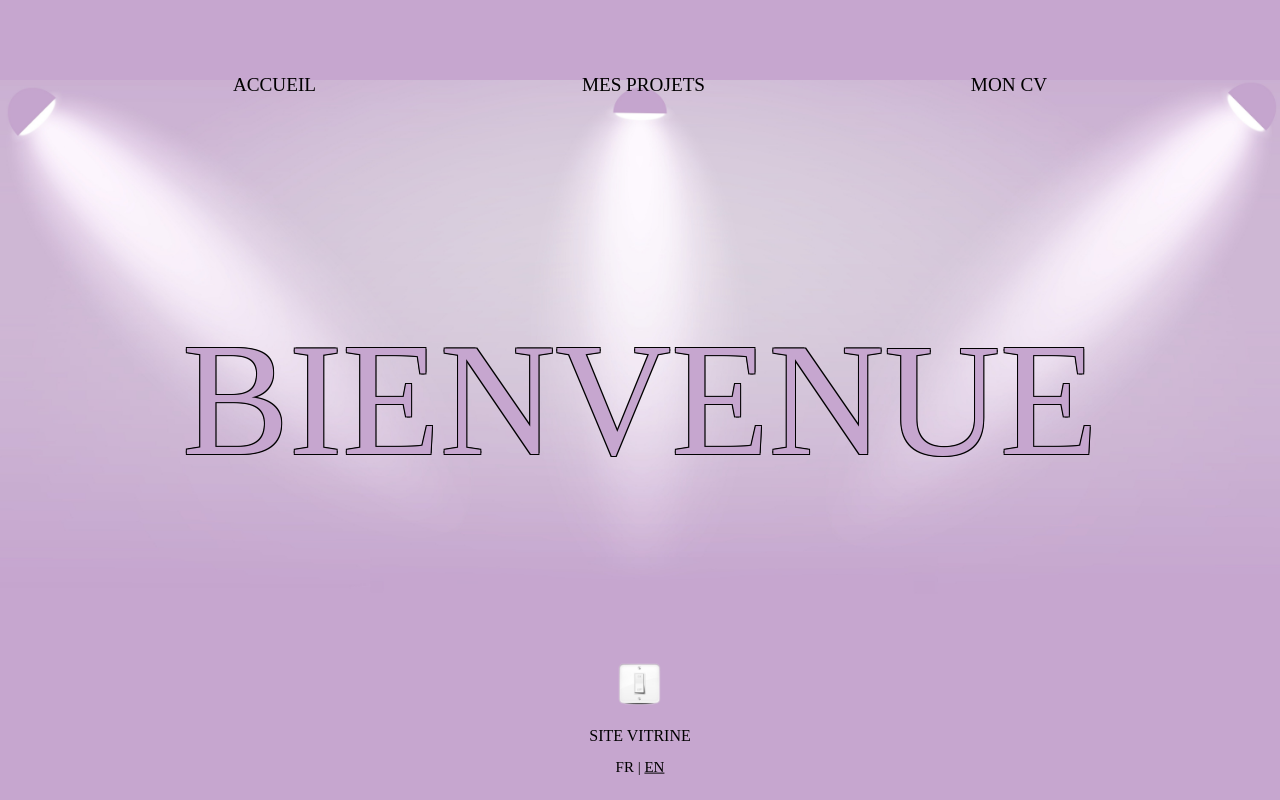
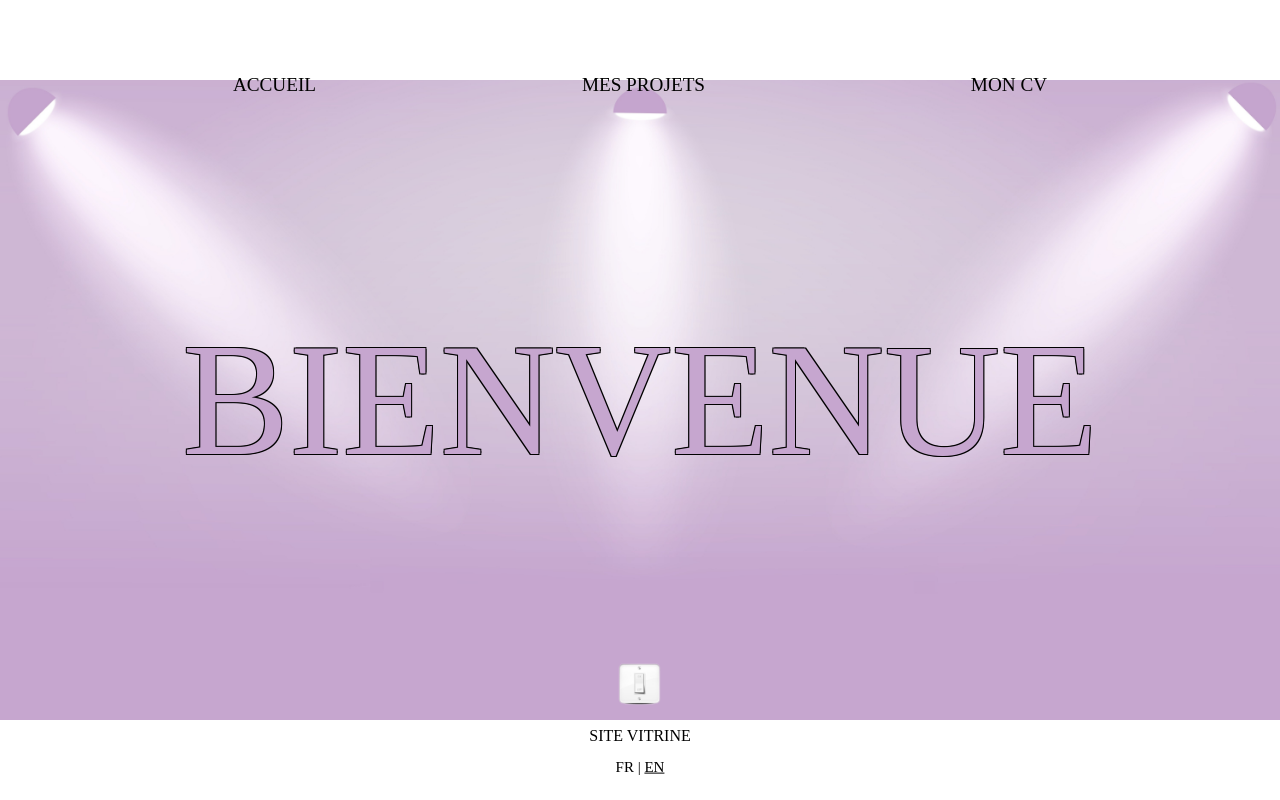
Before and after one commit to LilasHuez/LilasHuez.github.io, a PHP site: page / in a window 1280 px wide. Run offline with PHP 8.4, Linux system fonts and the light colour scheme; some web fonts are replaced.

Commit message:
theme-update

```diff
--- a/css/style.css
+++ b/css/style.css
@@ -10,7 +10,7 @@
   font-style: normal;
 }
 
-body#home {
+body {
   background-image: url("../img/background.jpg");
   background-size: contain;
   background-repeat: no-repeat;
@@ -18,14 +18,6 @@ body#home {
   min-height: 100vh;
   font-size: 16px;
 }
-
-
-body {
-  min-height: 100vh;
-  background-color: #C6A6CF;
-  font-size: 16px;
-}
-
 
 .header {
   padding: 30px 100px 0px 100px;
--- a/index.html
+++ b/index.html
@@ -12,7 +12,7 @@
   <link rel="stylesheet" href="./css/style.css">
 </head>
 
-<body id="home">
+<body>
 <div class="cursor"></div>
 
   <header class="header">
--- a/js/theme.js
+++ b/js/theme.js
@@ -1,16 +1,10 @@
 const theme = {
-  init: function() {
-    document.querySelector('#theme-switch').addEventListener('click', function() {
-      const regularBodyElem = document.querySelector('body');
-      const bodyHomeElem = document.querySelector('body#home');
+    init: function() {
+      // console.log('initialisation du module theme');
+      document.querySelector('#theme-switch').addEventListener('click', function() {
+        const bodyElem = document.querySelector('body');
+        bodyElem.classList.toggle('theme-disco');
 
-      // Toggle class on the regular body element
-      regularBodyElem.classList.toggle('theme-disco');
-
-      // Toggle class on the body element with the ID 'home' if it exists
-      if (bodyHomeElem) {
-        bodyHomeElem.classList.toggle('theme-disco');
-      }
-    });
+      });
+    }
   }
-}
```
